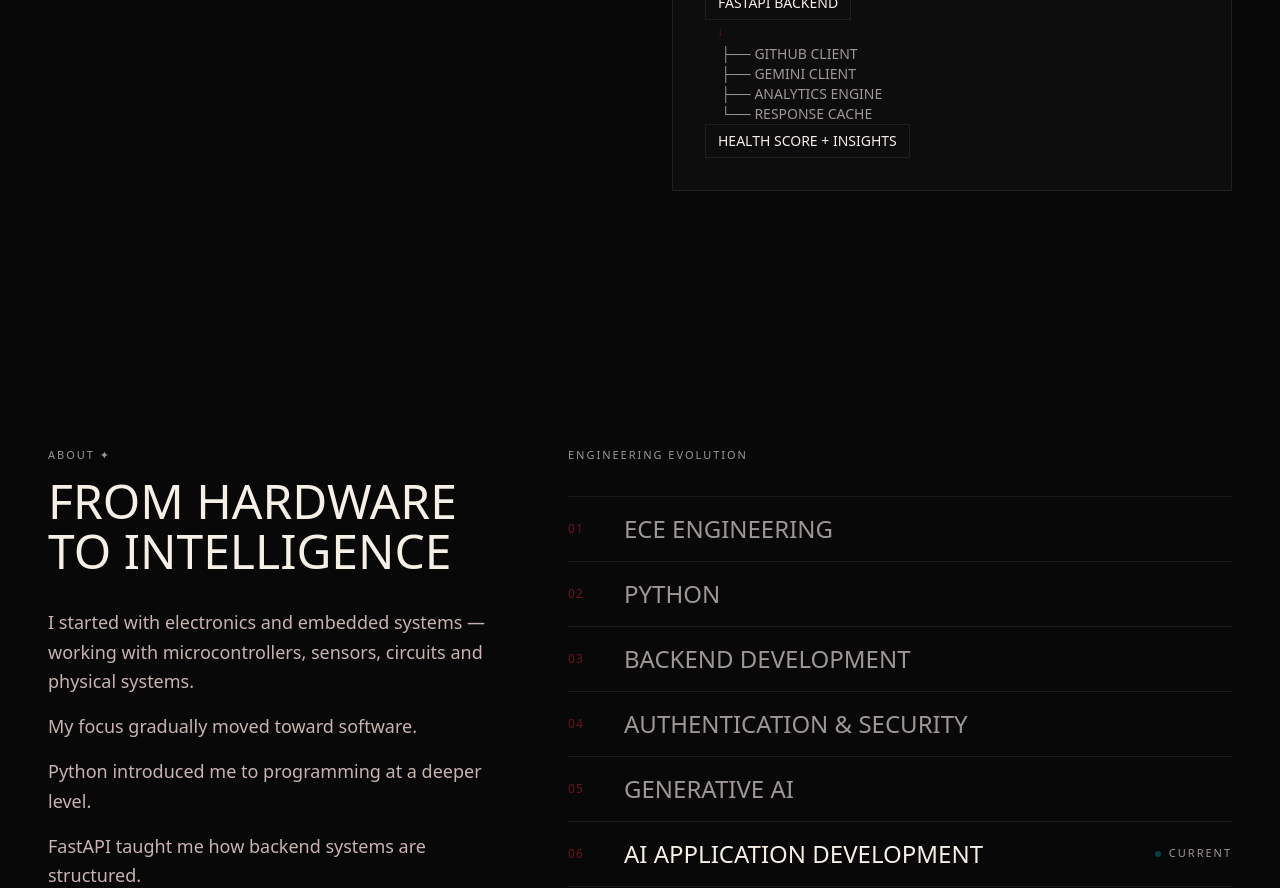
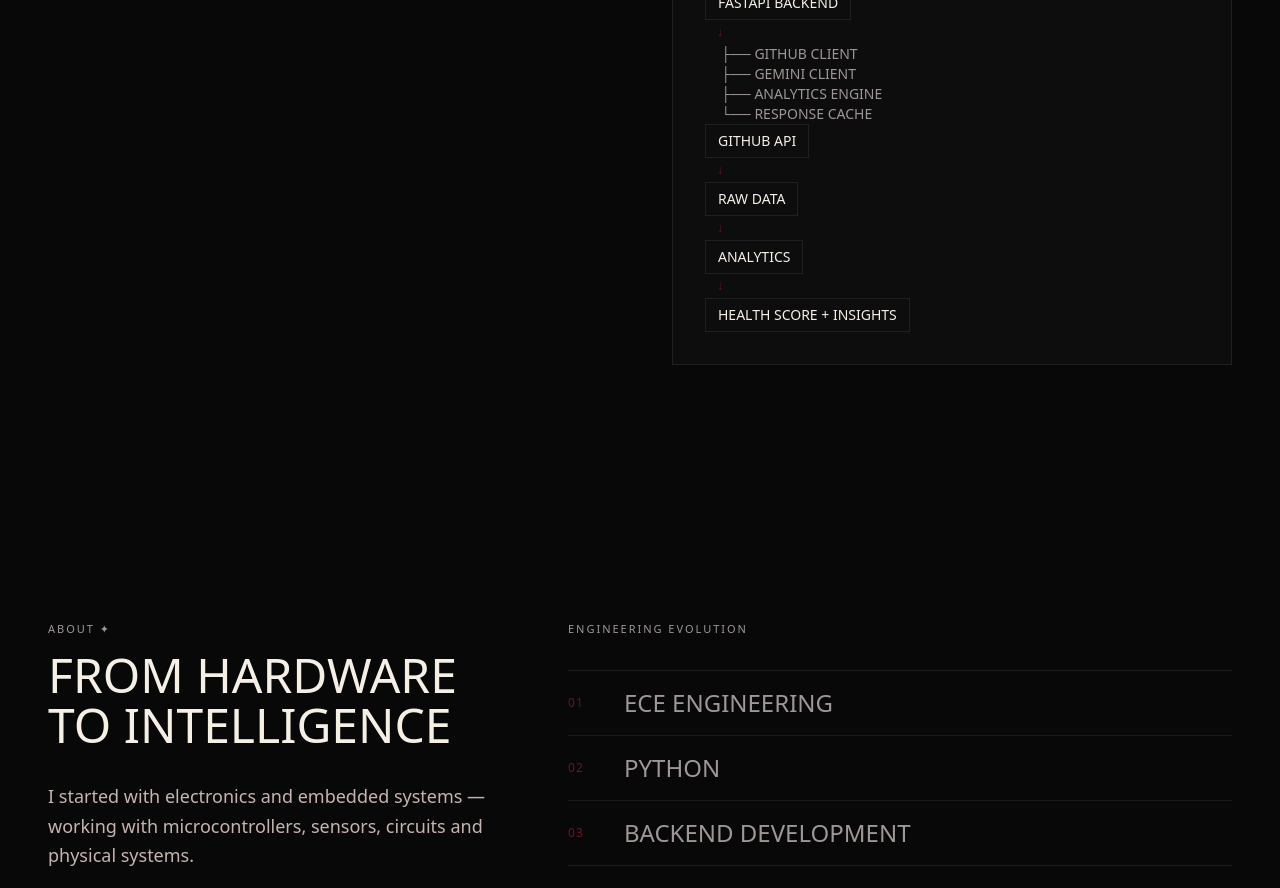
Before and after one commit to AboobakerSiddique/portfolio, a Next.js app: page / in a window 1280 px wide. Shown: the part 6960-7848 px from the top of the page. Built offline with nearby package versions, Linux system fonts and the light colour scheme.

Commit message:
project update

```diff
--- a/src/content/site.ts
+++ b/src/content/site.ts
@@ -280,6 +280,9 @@ export const siteConfig = {
       "├── GEMINI CLIENT",
       "├── ANALYTICS ENGINE",
       "└── RESPONSE CACHE",
+      "GITHUB API",
+      "RAW DATA",
+      "ANALYTICS",
       "HEALTH SCORE + INSIGHTS",
     ],
   },
```
Also changed, not shown: public/images/projects/github-repository-intelligence.png.
